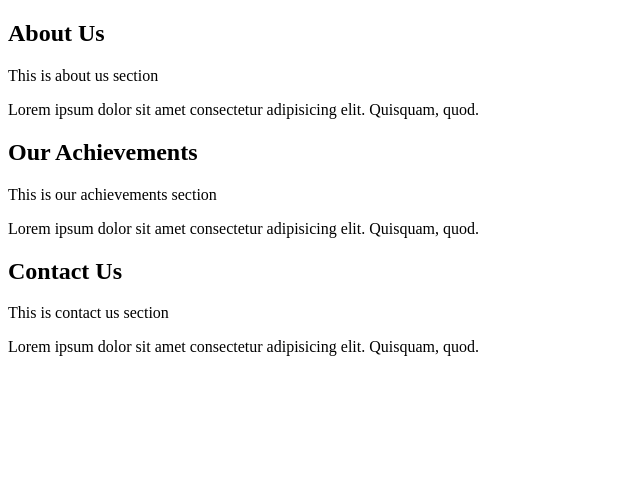
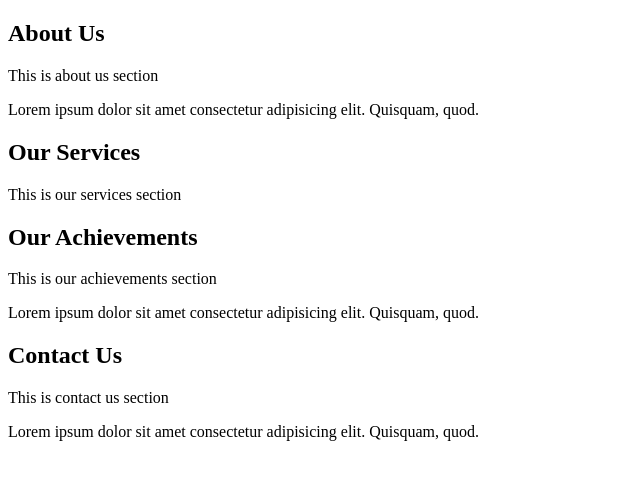
Before and after one commit to dickyhermawan12/gh-workflow-demo, a plain HTML site: page index.html in a window 1280 px wide. Shown: the whole page, without its empty margins (0-640 px from the left). Drawn offline with Linux system fonts and the light colour scheme.

Commit message:
feat: add our services section

```diff
--- a/index.html
+++ b/index.html
@@ -14,6 +14,10 @@
     <p>Lorem ipsum dolor sit amet consectetur adipisicing elit. Quisquam, quod.</p>
   </section>
 
+  <section id="our-services">
+    <h2>Our Services</h2>
+    <p>This is our services section</p>
+  </section>
 
   <section id="our-achievements">
     <h2>Our Achievements</h2>
```
